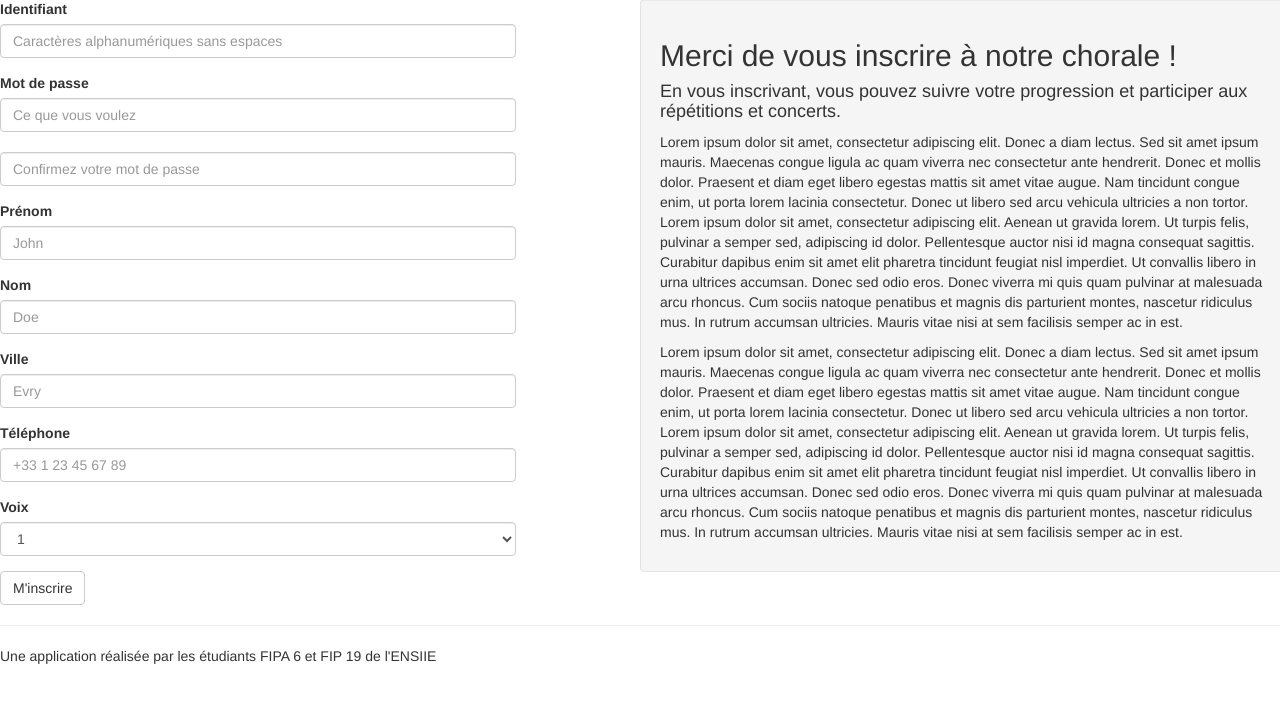
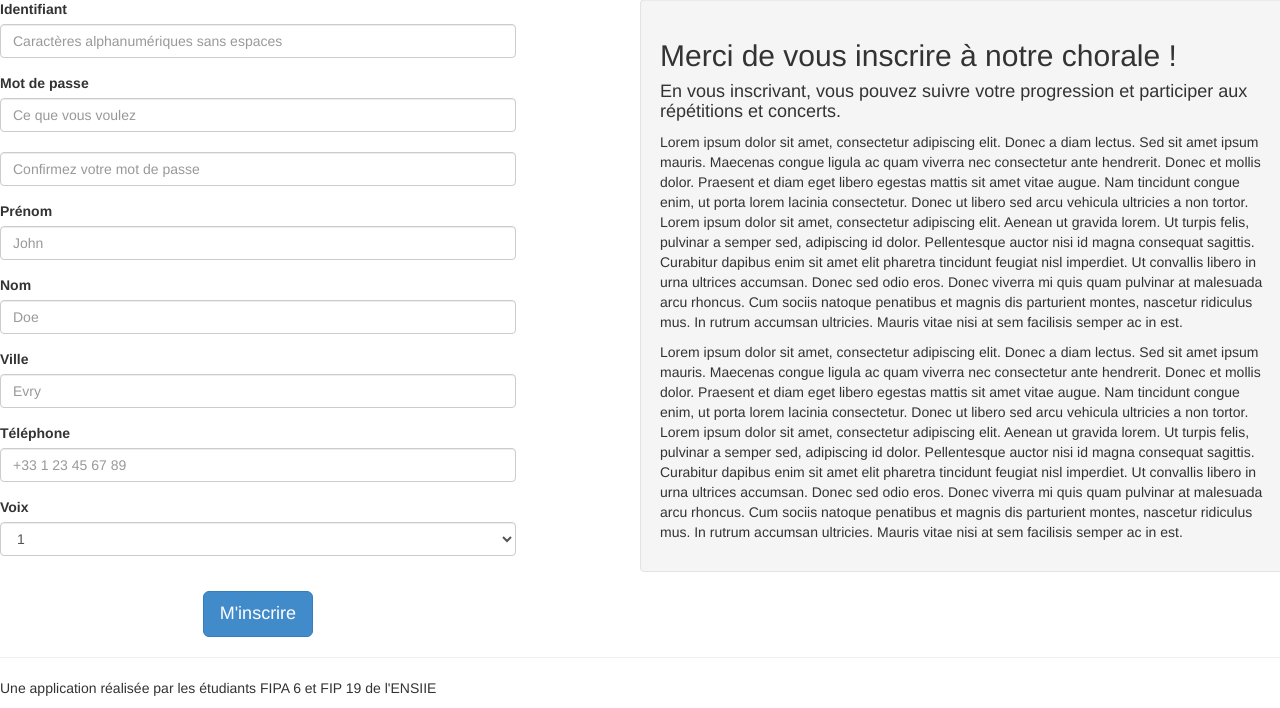
Before and after one commit to QuentinBarrand/ENSIIE-IBDW, a PHP site: template views/ChoristeNewLayout.php in a window 1280 px wide. Shown: the part 160-868 px from the top of the page. Before the commit the page ends 824 px from the top, so only its background shows below. Run offline with PHP 8.4, Linux system fonts and the light colour scheme; the template is opened without the code that fills it, so the values that code supplies are empty.

Commit message:
Derniers changements esthétiques sur les boutons de validation des formulaires.

```diff
--- a/css/style.css
+++ b/css/style.css
@@ -22,3 +22,7 @@ body {
 table .label {
 	font-size: 0.9em;
 }
+
+form .button-validate {
+    text-align: center;
+}
--- a/views/ChoristeNewLayout.php
+++ b/views/ChoristeNewLayout.php
@@ -55,8 +55,10 @@
             </select>
           </div>
 
-
-          <button type="submit" class="btn btn-default">M'inscrire</button>
+          <br>
+          <div class="button-validate">
+            <button type="submit" class="btn btn-lg btn-primary">M'inscrire</button>
+          </div>
         </form>
     </div>
 
--- a/views/EvenementNewLayout.php
+++ b/views/EvenementNewLayout.php
@@ -26,7 +26,9 @@
 
           </div>
 
-          <button type="submit" class="btn btn-default">Ajouter l'évènement</button>
+          <div class="button-validate">
+            <button type="submit" class="btn btn-lg btn-primary">Ajouter l'évènement</button>
+          </div>
         </form>
     </div>
     <div class="col-lg-6 col-lg-offset-1 well">
```
